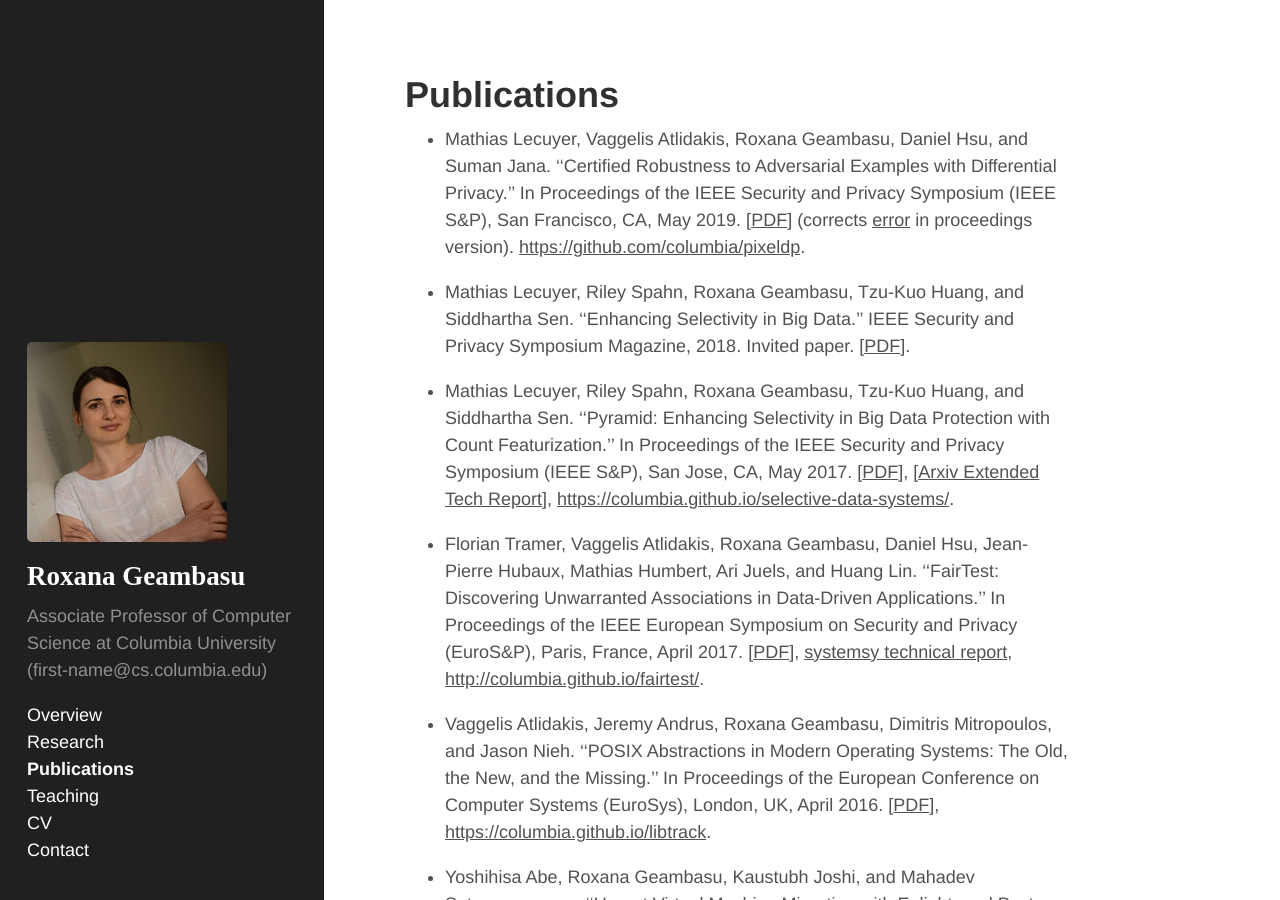
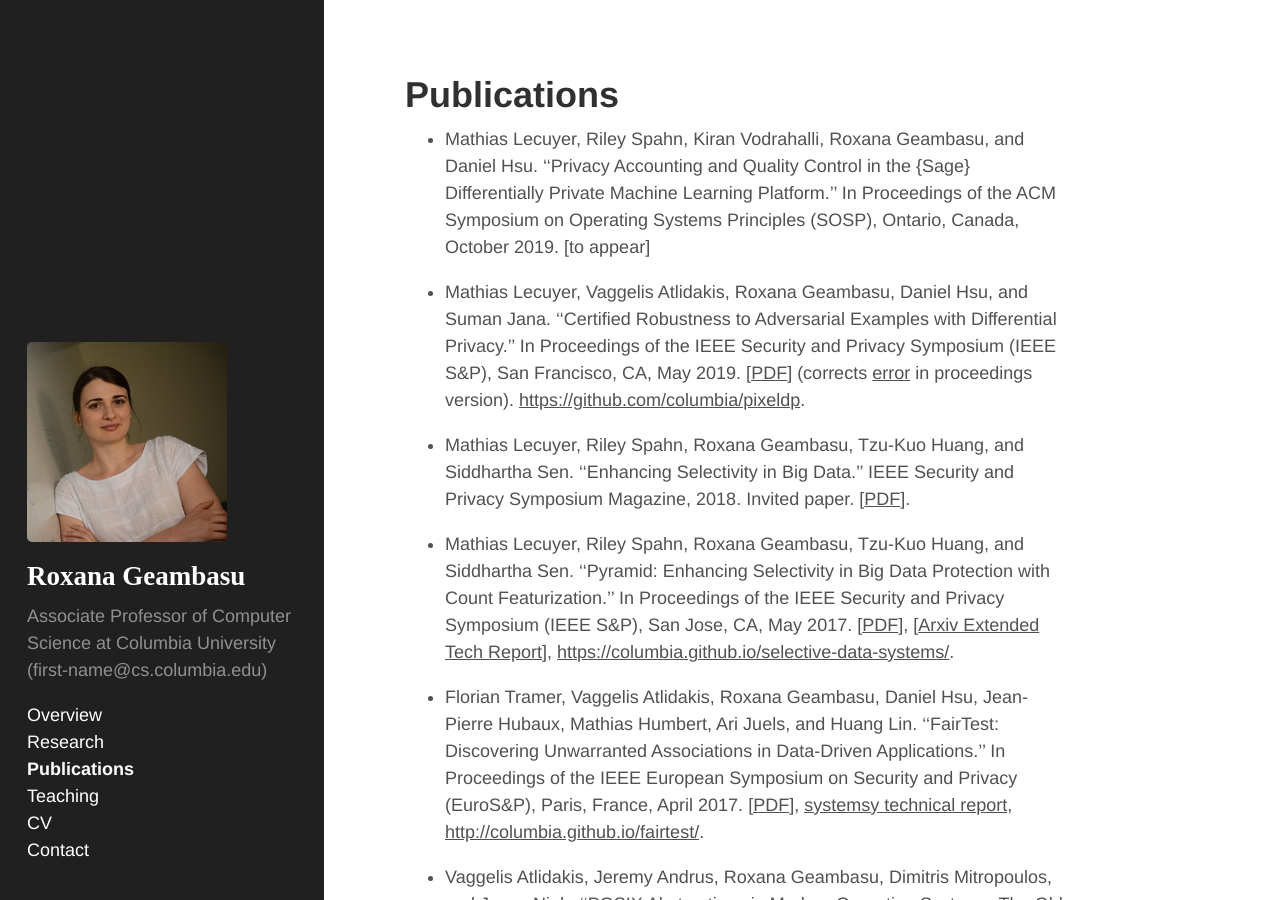
Before and after one commit to roxanageambasu/roxanageambasu.github.io, a Jekyll site: the page built from 02-publications.md, in a window 1280 px wide and 900 px high. Built offline with Jekyll 4.4.1, drawn with Linux system fonts in a browser that asks for light colours.

Commit message:
sage pub

```diff
--- a/02-publications.md
+++ b/02-publications.md
@@ -2,6 +2,11 @@
 layout: page
 title: Publications
 ---
+* Mathias Lecuyer, Riley Spahn, Kiran Vodrahalli, Roxana Geambasu, and Daniel
+  Hsu.  ''Privacy Accounting and Quality Control in the {Sage} Differentially
+  Private Machine Learning Platform.'' In Proceedings of the ACM Symposium on
+  Operating Systems Principles (SOSP), Ontario, Canada, October 2019. [to appear]
+
 * Mathias Lecuyer, Vaggelis Atlidakis, Roxana Geambasu, Daniel Hsu, and Suman Jana.
   ''Certified Robustness to Adversarial Examples with Differential Privacy.''
   In Proceedings of the IEEE Security and Privacy Symposium (IEEE S&P), San
```
Also changed, not shown: 1 other file.
